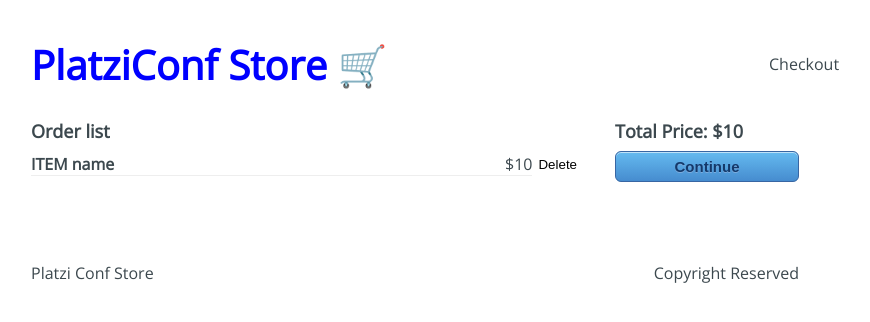
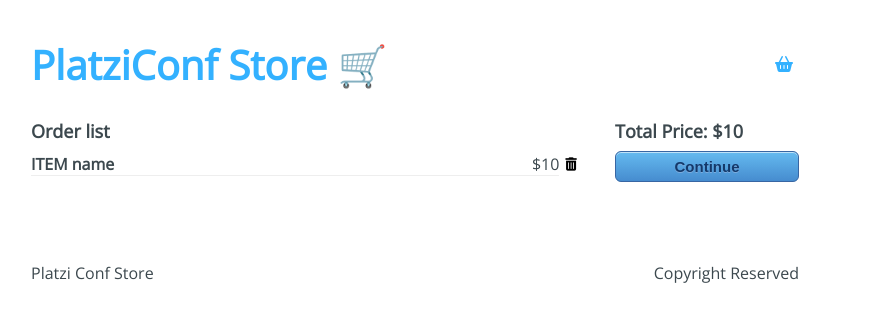
Before and after one commit to zearkiatos/platzi-conf-store-web, a React app: page /checkout in a window 1280 px wide. Shown: the top 322 px of the page, without its empty margins (225-1095 px from the left). Built offline with nearby package versions, Linux system fonts and the light colour scheme.

Commit message:
Integration icons and conexion with react router

```diff
--- a/public/index.html
+++ b/public/index.html
@@ -6,6 +6,8 @@
     <meta http-equiv="X-UA-Compatible" content="IE=edge">
     <meta name="viewport" content="width=device-width, initial-scale=1.0">
     <title>Platzi Conf Store 🛒</title>
+    <link rel="stylesheet" href="https://cdnjs.cloudflare.com/ajax/libs/font-awesome/6.1.1/css/all.min.css" integrity="sha512-KfkfwYDsLkIlwQp6LFnl8zNdLGxu9YAA1QvwINks4PhcElQSvqcyVLLD9aMhXd13uQjoXtEKNosOWaZqXgel0g==" crossorigin="anonymous" referrerpolicy="no-referrer" />
+    <script src="https://cdnjs.cloudflare.com/ajax/libs/font-awesome/6.1.1/js/fontawesome.min.js"></script>
 </head>
 
 <body>
--- a/src/components/Header/index.jsx
+++ b/src/components/Header/index.jsx
@@ -2,17 +2,22 @@
 /* eslint-disable arrow-body-style */
 /* eslint-disable react/function-component-definition */
 import React from 'react';
+import { Link } from 'react-router-dom';
 import '@styles/header.css';
 
 const Header = () => {
-    return (
-        <header className="header">
-            <h1 className="header-title">PlatziConf Store 🛒</h1>
-            <div className="header-checkout">
-                Checkout
-            </div>
-        </header>
-    )
+  return (
+    <header className="header">
+      <h1 className="header-title">
+        <Link to="/">PlatziConf Store 🛒</Link>
+      </h1>
+      <div className="header-checkout">
+        <Link to="/checkout">
+            <i className="fa fa-basket-shopping" />
+        </Link>
+      </div>
+    </header>
+  );
 };
 
 export default Header;
--- a/src/containers/Checkout/index.jsx
+++ b/src/containers/Checkout/index.jsx
@@ -2,6 +2,7 @@
 /* eslint-disable arrow-body-style */
 /* eslint-disable react/function-component-definition */
 import React from 'react';
+import { Link } from 'react-router-dom';
 import '@styles/checkout.css';
 
 const Checkout = () => {
@@ -14,14 +15,18 @@ const Checkout = () => {
             <h4>ITEM name</h4>
             <span>$10</span>
           </div>
-          <button type="button">Delete</button>
+          <button type="button">
+            <i className="fa fa-trash-can" />
+          </button>
         </div>
       </div>
       <aside className="checkout-sidebar">
           <h3>
               Total Price: $10
           </h3>
-          <button type="button">Continue</button>
+          <Link to="/checkout/information">
+            <button type="button">Continue</button>
+          </Link>
       </aside>
     </div>
   );
--- a/src/containers/Information/index.jsx
+++ b/src/containers/Information/index.jsx
@@ -2,6 +2,7 @@
 /* eslint-disable arrow-body-style */
 /* eslint-disable react/function-component-definition */
 import React from 'react';
+import { Link } from 'react-router-dom';
 import '@styles/information.css';
 
 const Information = () => {
@@ -15,21 +16,31 @@ const Information = () => {
               <input type="text" placeholder="Full Name" name="name" />
               <input type="email" placeholder="Email" name="email" />
               <input type="text" placeholder="Address" name="address" />
-                            <input type="text" placeholder="Department Number" name="department" />
+              <input
+                type="text"
+                placeholder="Department Number"
+                name="department"
+              />
               <input type="text" placeholder="City" name="city" />
               <input type="text" placeholder="Country" name="country" />
               <input type="text" placeholder="State" name="state" />
               <input type="text" placeholder="Postal Code" name="postal-code" />
-                            <input type="text" placeholder="Phone Number" name="phone-number" />
+              <input
+                type="text"
+                placeholder="Phone Number"
+                name="phone-number"
+              />
             </form>
           </div>
           <div className="information-buttons">
             <button type="button" className="information-back">
               Back
             </button>
+            <Link to="/checkout/payment">
               <button type="button" className="information-next">
                 Pay
               </button>
+            </Link>
           </div>
         </div>
       </div>
```
Lines whose indentation alone changed are shown as unchanged.
